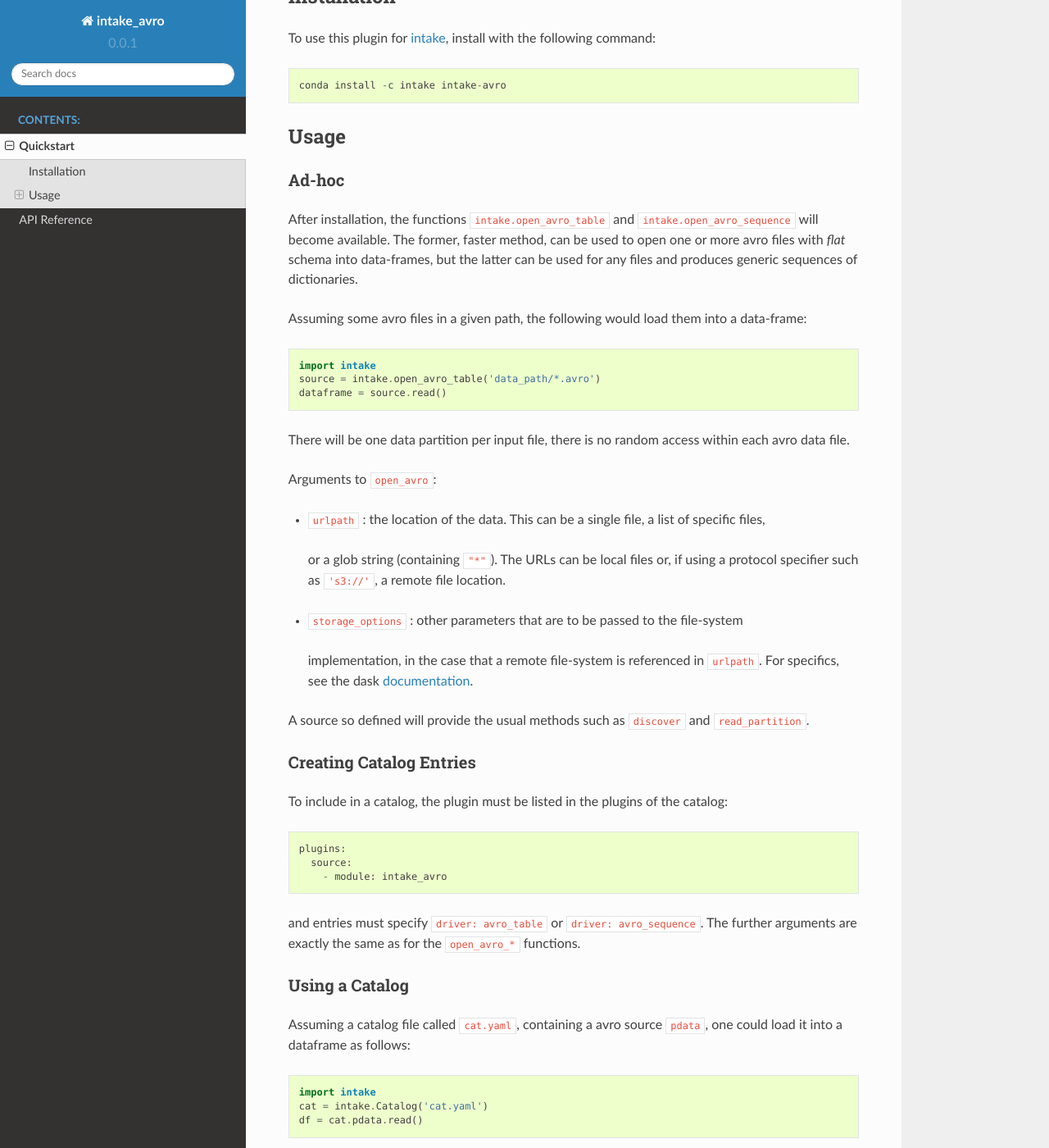
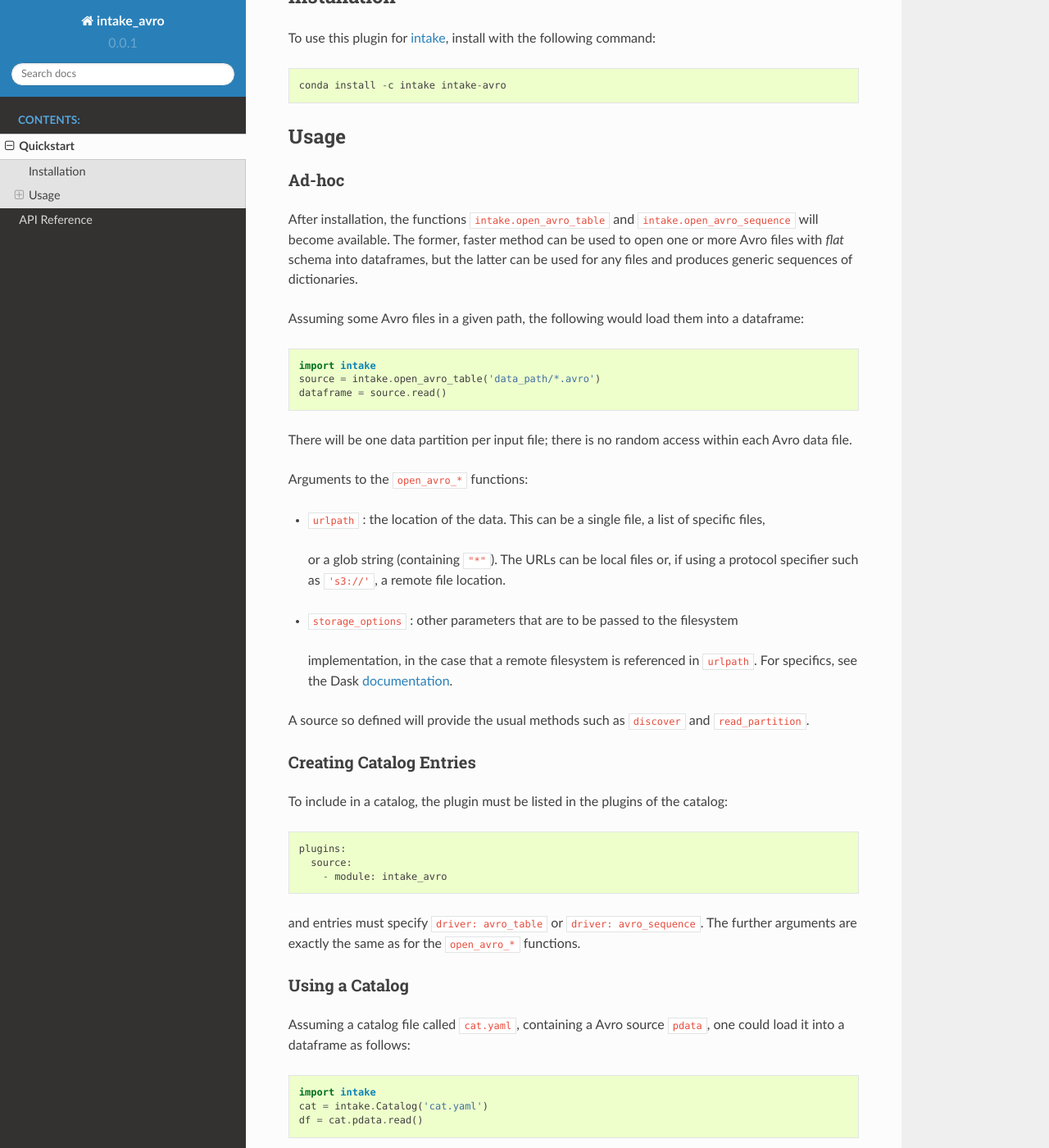
Before and after one commit to intake/intake-avro, a Sphinx documentation site: the page built from docs/source/quickstart.rst, in a window 1280 px wide and 1400 px high, scrolled down 254 px. Shown: the whole window at 82% size. Built offline with Sphinx 7.4.7 and the Read the Docs theme 2.0.0, drawn with Linux system fonts in a browser that asks for light colours.

Commit message:
Fix minor doc issues

```diff
--- a/docs/source/quickstart.rst
+++ b/docs/source/quickstart.rst
@@ -23,29 +23,29 @@ Ad-hoc
 
 After installation, the functions ``intake.open_avro_table``
 and ``intake.open_avro_sequence`` will become available. The former, faster
-method, can be used to open one or more avro files with `flat` schema into data-frames, but
+method can be used to open one or more Avro files with `flat` schema into dataframes, but
 the latter can be used for any files and produces generic sequences of dictionaries.
 
-Assuming some avro files in
-a given path, the following would load them into a data-frame::
+Assuming some Avro files in a given path, the following would load them into a
+dataframe::
 
    import intake
    source = intake.open_avro_table('data_path/*.avro')
    dataframe = source.read()
 
-There will be one data partition per input file, there is no random access
-within each avro data file.
+There will be one data partition per input file; there is no random access
+within each Avro data file.
 
-Arguments to ``open_avro``:
+Arguments to the ``open_avro_*`` functions:
 
 - ``urlpath`` : the location of the data. This can be a single file, a list of specific files,
  or a glob string (containing ``"*"``). The
  URLs can be local files or, if using a protocol specifier such as ``'s3://'``, a remote file
  location.
 
-- ``storage_options`` : other parameters that are to be passed to the  file-system
- implementation, in the case that a remote file-system is referenced in ``urlpath``. For
- specifics, see the dask `documentation`_.
+- ``storage_options`` : other parameters that are to be passed to the filesystem
+ implementation, in the case that a remote filesystem is referenced in ``urlpath``. For
+ specifics, see the Dask `documentation`_.
 
 .. _documentation : http://dask.pydata.org/en/latest/remote-data-services.html
 
@@ -67,7 +67,7 @@ as for the ``open_avro_*`` functions.
 Using a Catalog
 ~~~~~~~~~~~~~~~
 
-Assuming a catalog file called ``cat.yaml``, containing a avro source ``pdata``, one could
+Assuming a catalog file called ``cat.yaml``, containing a Avro source ``pdata``, one could
 load it into a dataframe as follows::
 
    import intake
--- a/intake_avro/__init__.py
+++ b/intake_avro/__init__.py
@@ -5,7 +5,7 @@ del get_versions
 
 
 class TablePlugin(base.Plugin):
-    """Fast avro to dataframe reader"""
+    """Fast Avro to dataframe reader"""
 
     def __init__(self):
         super(TablePlugin, self).__init__(
@@ -23,7 +23,7 @@ class TablePlugin(base.Plugin):
 
 
 class SequencePlugin(base.Plugin):
-    """Avro to sequence of python dicts reader"""
+    """Avro to sequence of Python dicts reader"""
     def __init__(self):
         super(SequencePlugin, self).__init__(
             name='avro_sequence', version=__version__, container='python',
```
Also changed, not shown: 1 other file.
